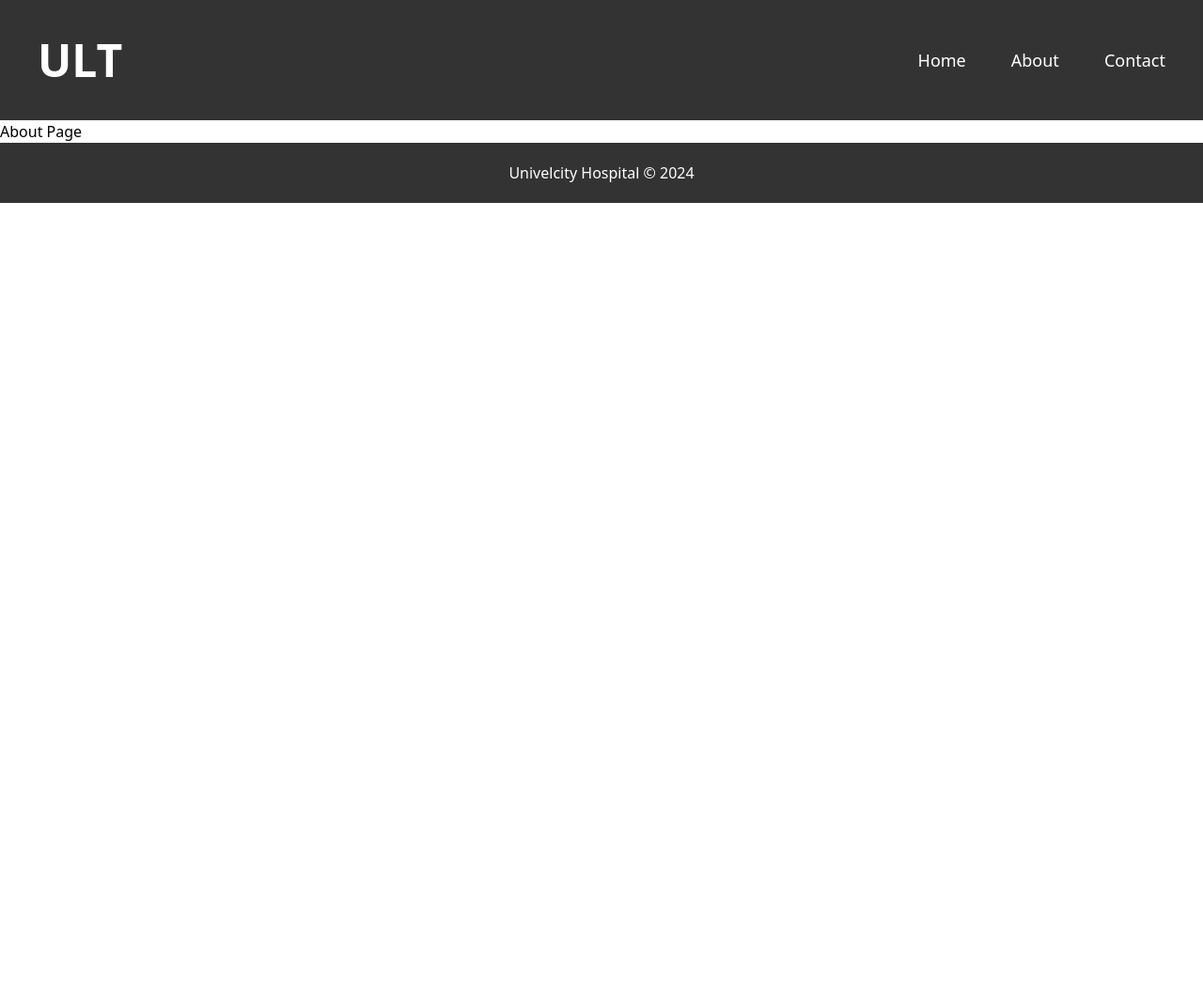
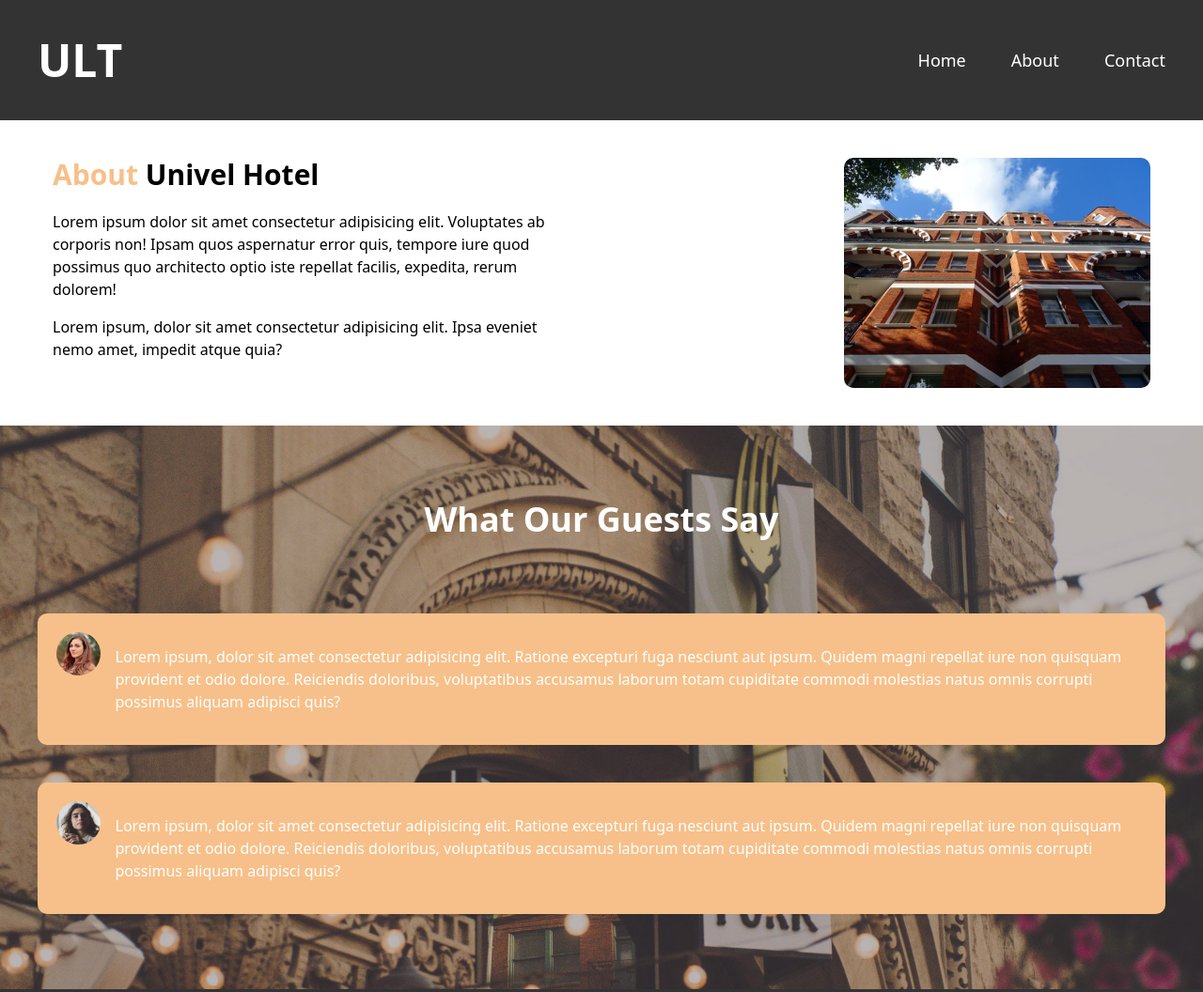
Before and after one commit to Prospertech-github/hotel-tailwind, a website: page src/about.html in a window 1280 px wide. Shown: the top 1056 px of the page at 94% size. Before the commit the page ends 800 px from the top, so only its background shows below. Drawn offline with Linux system fonts and the light colour scheme.

Commit message:
FEAT: Completed the About Page

```diff
--- a/src/about.html
+++ b/src/about.html
@@ -23,7 +23,34 @@
         </div>
     </header>
 
-    <h1>About Page</h1>
+    <section class="flex py-10 px-14 gap-20">
+        <div class="w-fit">
+            <h2 class="text-3xl font-bold w-[70%]"><span class="special">About</span> Univel Hotel</h2>
+            <p class="mt-5 w-[70%]">Lorem ipsum dolor sit amet consectetur adipisicing elit. Voluptates ab corporis non! Ipsam quos aspernatur error quis, tempore iure quod possimus quo architecto optio iste repellat facilis, expedita, rerum dolorem!</p>
+
+            <p class="mt-4 w-[70%]">Lorem ipsum, dolor sit amet consectetur adipisicing elit. Ipsa eveniet nemo amet, impedit atque quia?</p>
+        </div>
+        <div class="w-[500px] rounded-[10px]">
+            <img src="../images/photo-2.jpg" alt="Univel Hotel Building" class="rounded-[10px]">
+        </div>
+    </section>
+
+    <section class="bg-[url('../images/test-bg.jpg')] bg-no-repeat bg-cover bg-center text-white py-20 px-10">
+        <h2 class="text-center text-4xl font-bold">What Our Guests Say</h2>
+
+        <div class="bg-[#f7c08a] rounded-[10px] flex p-5 mt-20 items-center gap-4 justify-center">
+            <div class="w-[100px] h-[100px]">
+                <img src="../images/person-1.jpg" alt="Laura Johnson" class="rounded-[50%]">
+            </div>
+            <p>Lorem ipsum, dolor sit amet consectetur adipisicing elit. Ratione excepturi fuga nesciunt aut ipsum. Quidem magni repellat iure non quisquam provident et odio dolore. Reiciendis doloribus, voluptatibus accusamus laborum totam cupiditate commodi molestias natus omnis corrupti possimus aliquam adipisci quis?</p>
+        </div>
+        <div class="bg-[#f7c08a] rounded-[10px] flex p-5 mt-10 items-center gap-4 justify-center">
+            <div class="w-[100px] h-[100px] rounded-[50%]">
+                <img src="../images/person-2.jpg" alt="Collins McJohnson" class="rounded-[50%]">
+            </div>
+            <p>Lorem ipsum, dolor sit amet consectetur adipisicing elit. Ratione excepturi fuga nesciunt aut ipsum. Quidem magni repellat iure non quisquam provident et odio dolore. Reiciendis doloribus, voluptatibus accusamus laborum totam cupiditate commodi molestias natus omnis corrupti possimus aliquam adipisci quis?</p>
+        </div>
+    </section>
 
     <footer class="bg-[#333] flex items-center justify-center py-5">
         <p class="text-white">Univelcity Hospital &copy; 2024 </p>
```
Also changed, not shown: src/styles.css.
